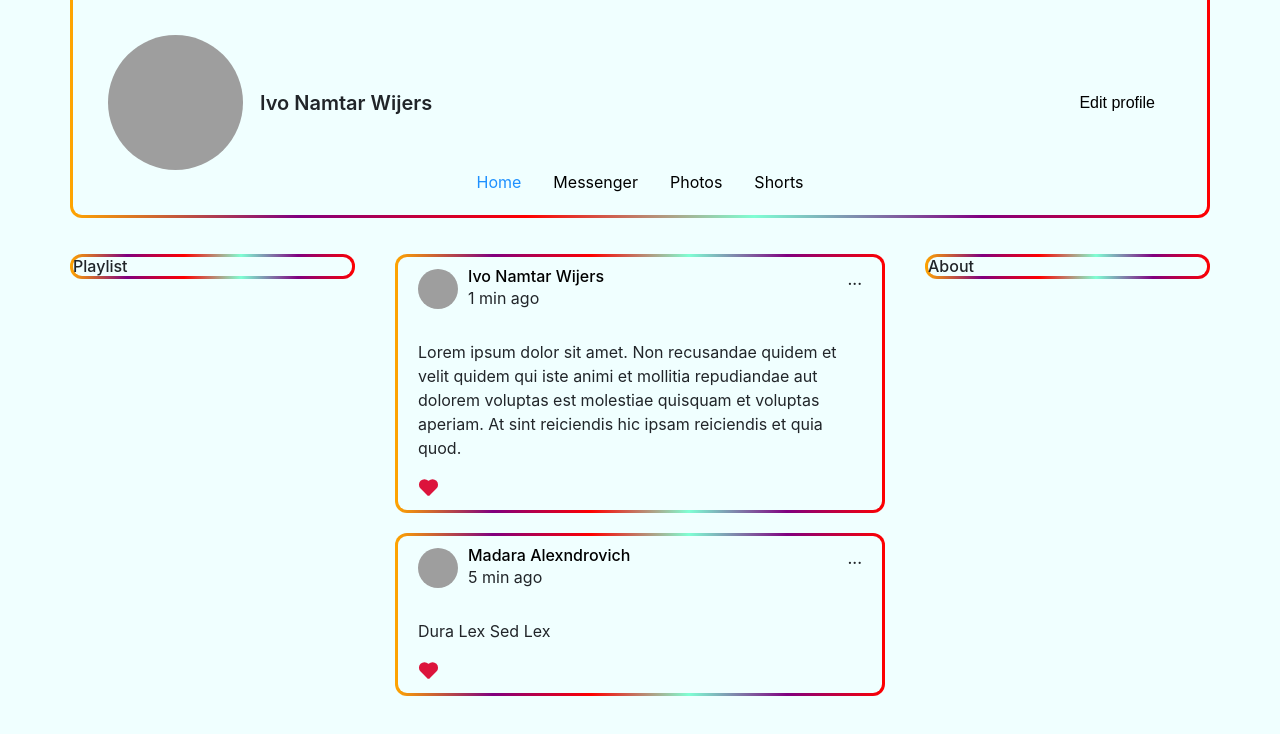
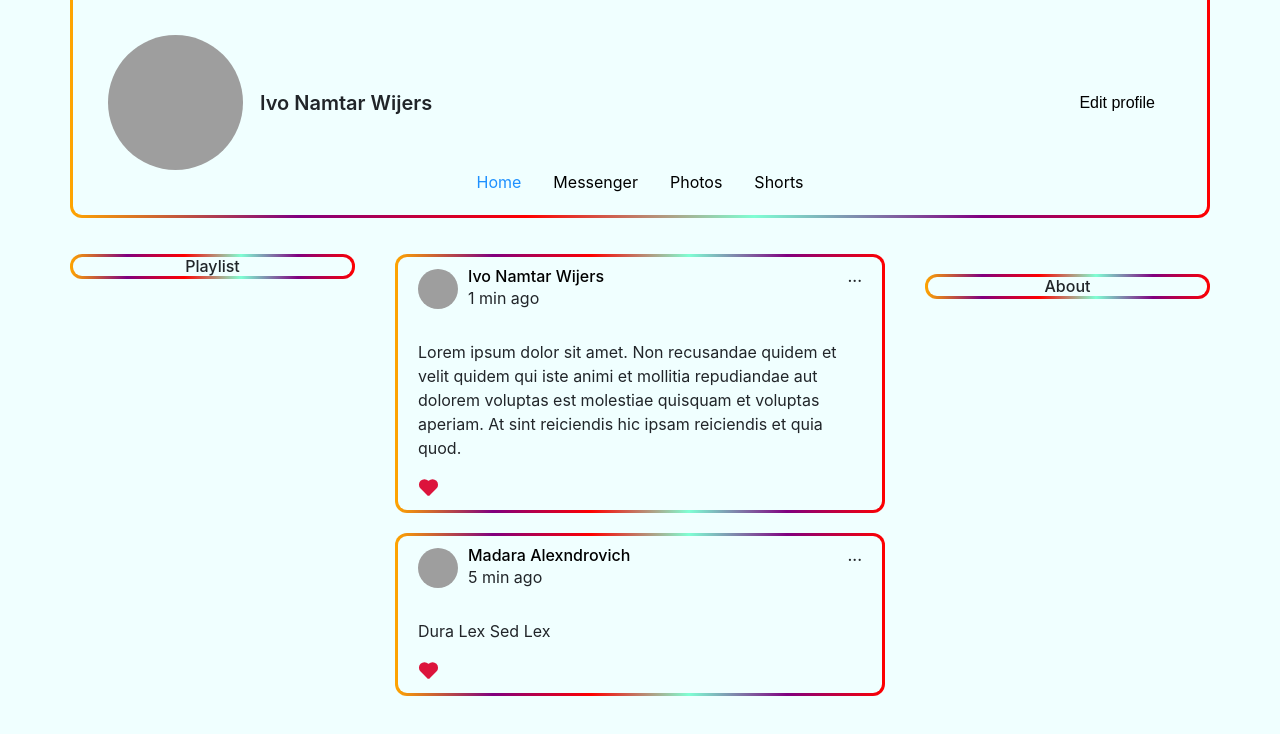
Before and after one commit to kkapchin/samurai-way-main, a React (Create React App) app: page / in a window 1280 px wide. Shown: the top 734 px of the page. Built offline with nearby package versions, Linux system fonts and the light colour scheme; grey boxes are pictures that could not be loaded.

Commit message:
messenger page refactor

```diff
--- a/public/css/main.css
+++ b/public/css/main.css
@@ -107,6 +107,7 @@ ul li a.active {
     width: 40px;
     height: 40px;
     border-radius: 50%;
+    margin-right: 10px;
 }
 
 .profile__name {
@@ -219,7 +220,6 @@ ul li a.active {
 }
 
 .post-author__info {
-    margin-left: 10px;
 }
 
 .title {
@@ -228,6 +228,7 @@ ul li a.active {
     font-size: 1rem;
     font-weight: 500;
     line-height: 1.2;
+    text-align: center;
 }
 
 .post__time {
@@ -310,6 +311,7 @@ ul li a.active {
     margin-left: 5px;
     margin-right: 5px;
     border-radius: 9px;
+    display: flex;
 }
 
 .chat-list__container .active {
@@ -320,3 +322,12 @@ ul li a.active {
     padding: 15px;
     border-radius: 9px;
 }
+
+.d__table {
+    display: table;
+}
+
+span .title {
+    display: table-cell;
+    vertical-align: middle;
+}
--- a/src/components/playlist/playlist.tsx
+++ b/src/components/playlist/playlist.tsx
@@ -1,10 +1,8 @@
 export default function Playlist() {
     return (
-        <div className="side-block__wrap">
-            <div className="side-block__container grad-border">
-                <div className="side-block__content grad-bordered">
-                    <h6 className="title">Playlist</h6>
-                </div>
+        <div className="side-block__container grad-border">
+            <div className="side-block__content grad-bordered">
+                <h6 className="title">Playlist</h6>
             </div>
         </div>
     );
--- a/src/const.ts
+++ b/src/const.ts
@@ -1,3 +1,5 @@
+export const AVATAR_PLACEHOLDER = 'https://placeholder.com/40';
+
 export enum AppRoute {
     Main = '/',
     Messenger = '/messenger',
--- a/src/pages/main/main.tsx
+++ b/src/pages/main/main.tsx
@@ -10,9 +10,16 @@ type MainPropsType = {
 export default function Main({ posts }: MainPropsType) {
     return (
         <div className="main__page">
-            <Playlist />
+
+            <div className="side-block__wrap">
+                <Playlist />
+            </div>
+
             <Wall posts={posts}/>
-            <About />
+
+            <div className="side-block__wrap">
+                <About />
+            </div>
         </div>
     );
 }
```
